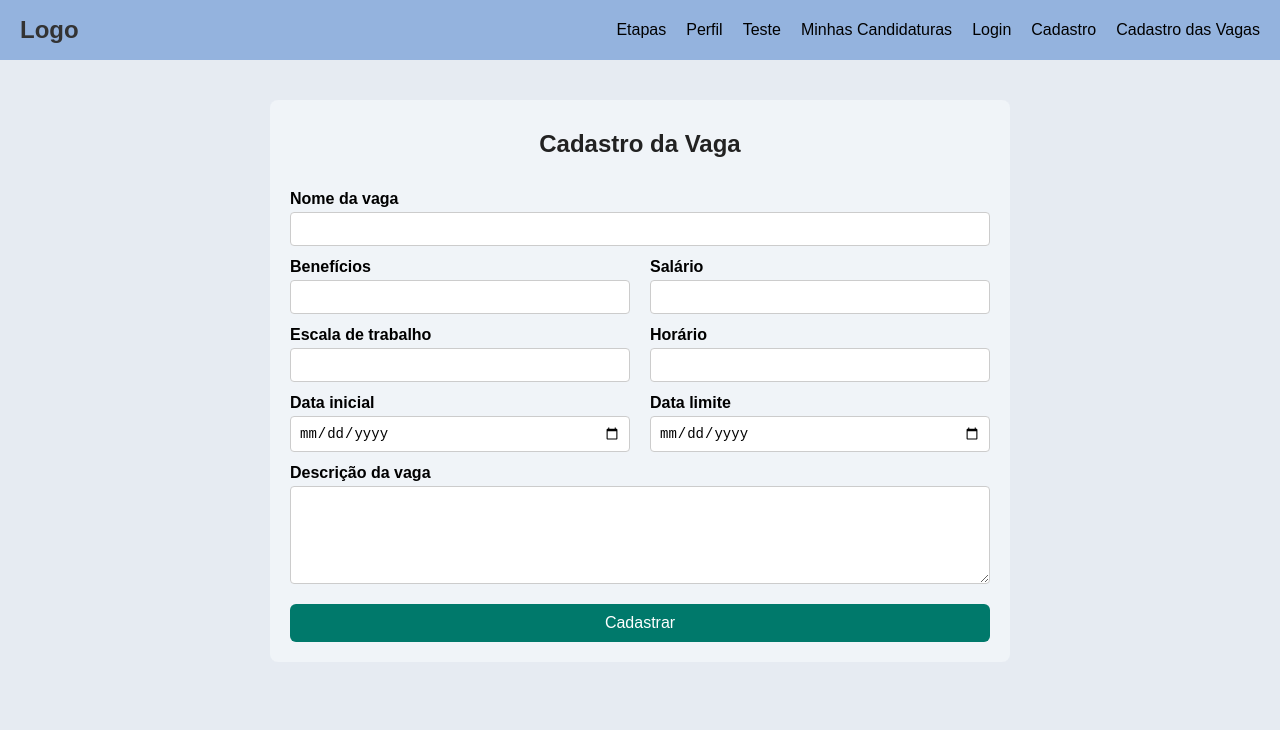
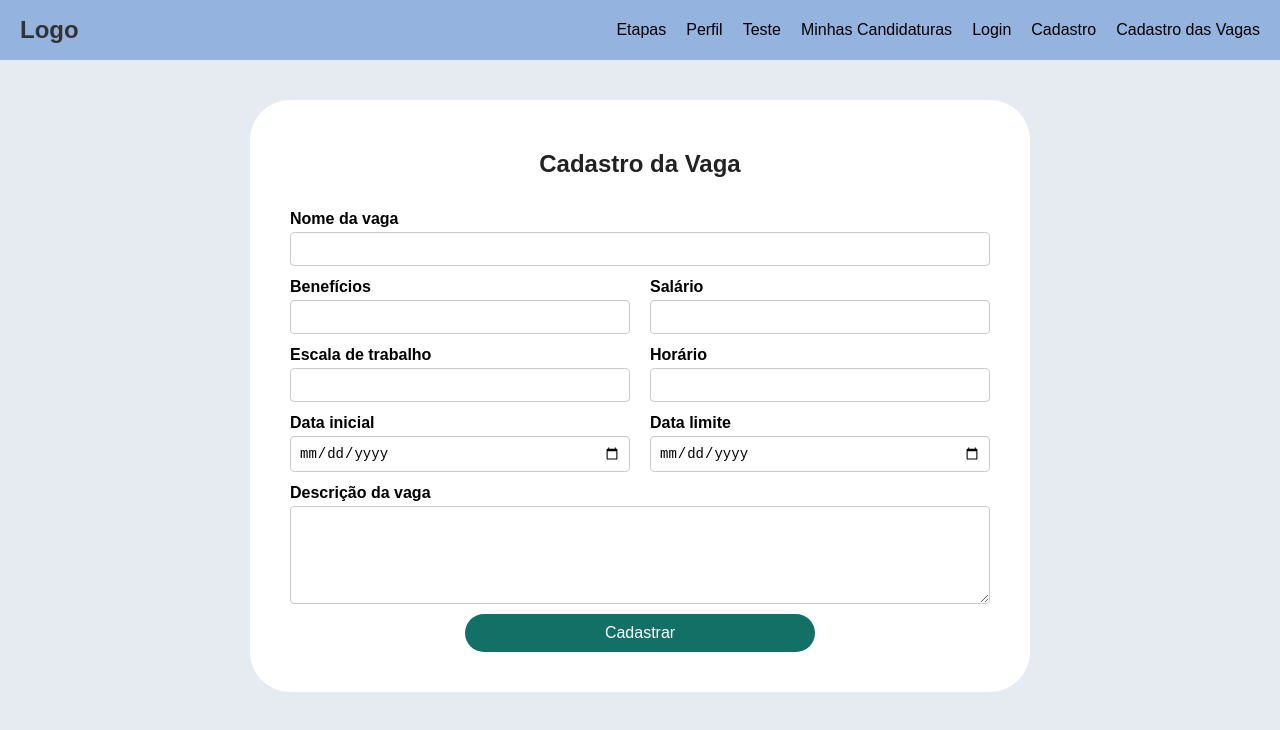
Before and after one commit to 211232023/DevLab, a React (Create React App) app in the folder RH_Projetos/frontend/: page /rh/cadastro-vaga in a window 1280 px wide. Shown: the top 730 px of the page. Built offline with nearby package versions, Linux system fonts and the light colour scheme.

Commit message:
cadastrodevaga

```diff
--- a/RH_Projetos/frontend/src/pages/rh/CadastroVaga.css
+++ b/RH_Projetos/frontend/src/pages/rh/CadastroVaga.css
@@ -1,9 +1,9 @@
 .cadastro-vaga-container {
   max-width: 700px;
   margin: 40px auto;
-  padding: 20px;
-  background: #f0f4f8;
-  border-radius: 8px;
+  padding: 40px;
+  background: white;
+  border-radius: 40px;
 }
 
 .cadastro-vaga-container h2 {
@@ -33,6 +33,7 @@ textarea {
 textarea {
   resize: vertical;
   min-height: 80px;
+  margin-bottom: 10px;
 }
 
 .form-row {
--- a/RH_Projetos/frontend/src/pages/rh/CadastroVaga.jsx
+++ b/RH_Projetos/frontend/src/pages/rh/CadastroVaga.jsx
@@ -1,5 +1,6 @@
 import React, { useState } from "react";
 import "./CadastroVaga.css";
+import Button from "../../components/Button";
 
 export default function CadastroVaga() {
   const [form, setForm] = useState({
@@ -105,7 +106,7 @@ export default function CadastroVaga() {
           onChange={handleChange}
         />
 
-        <button type="submit">Cadastrar</button>
+        <Button type="submit">Cadastrar</Button>
       </form>
     </div>
   );
```
